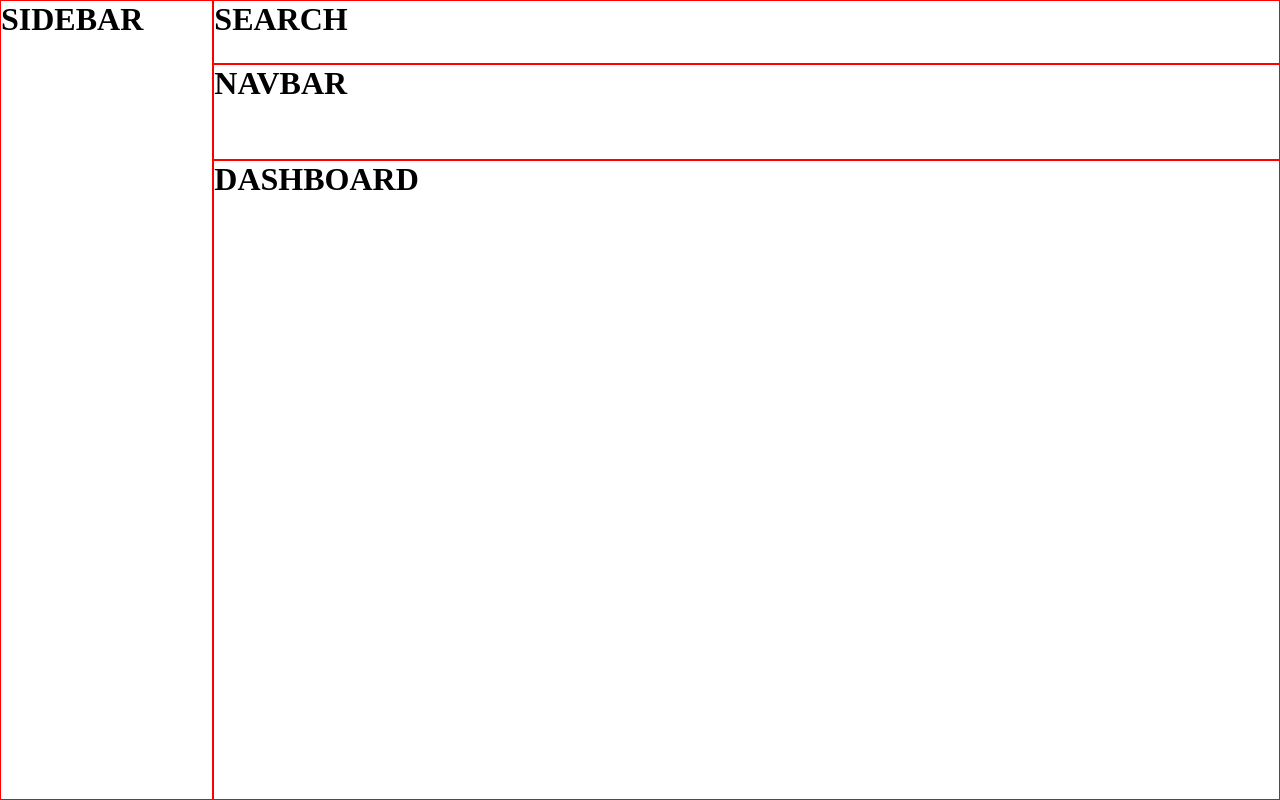
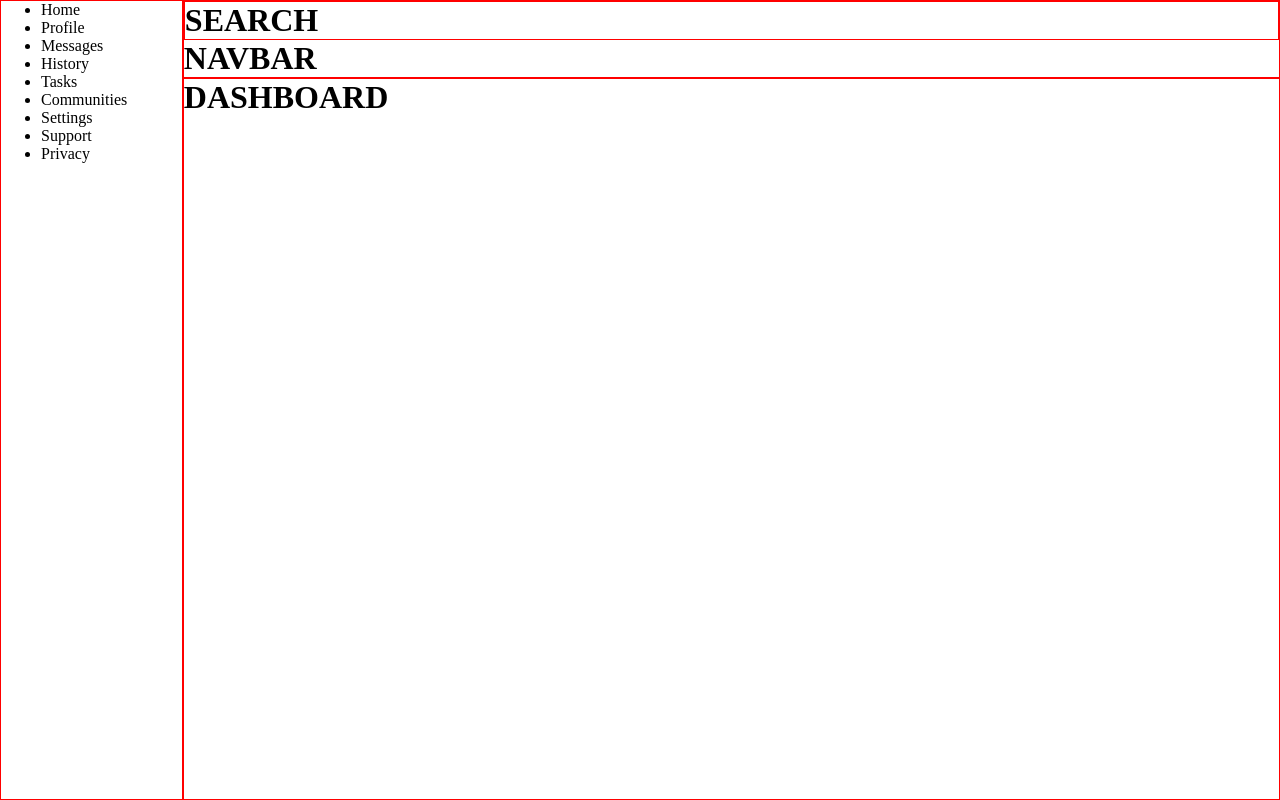
Before and after one commit to hmolfindo/admin-dashboard, a plain HTML site: page index.html in a window 1280 px wide. Drawn offline with Linux system fonts and the light colour scheme.

Commit message:
Add sidebar content

```diff
--- a/index.html
+++ b/index.html
@@ -9,12 +9,29 @@
 <body>
     <div id="container">
         <div id="sidebar">
-            <h1>SIDEBAR</h1>
-        </div>
-        <div id="search-nav">
-            <h1>SEARCH</h1>
+            <div id="logo"></div>
+            <div class="menu">
+                <ul>
+                    <li>Home</li>
+                    <li>Profile</li>
+                    <li>Messages</li>
+                    <li>History</li>
+                    <li>Tasks</li>
+                    <li>Communities</li>
+                </ul>
+            </div>
+            <div class="menu">
+                    <ul>
+                        <li>Settings</li>
+                        <li>Support</li>
+                        <li>Privacy</li>
+                    </ul>
+            </div>
         </div>
         <div id="navbar">
+            <div id="search-nav">
+                <h1>SEARCH</h1>
+            </div>
             <h1>NAVBAR</h1>
         </div>
         <div id="dashboard">
--- a/style.css
+++ b/style.css
@@ -6,8 +6,8 @@
     height: 100vh;
     width: 100vw;
     display: grid;
-    grid-template-columns: 1fr 5fr;
-    grid-template-rows: 1fr 1.5fr 10fr;
+    grid-template-columns: 1fr 6fr;
+    grid-template-rows: 1fr 10fr;
 }
 
 #sidebar,
```
